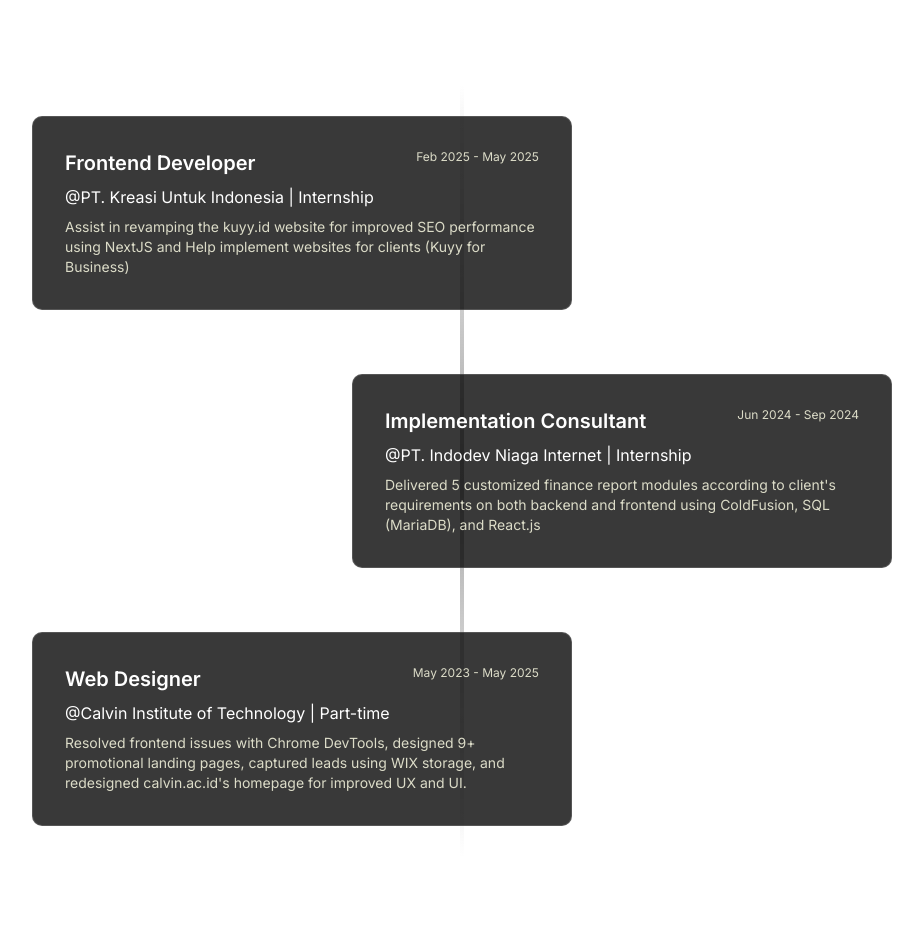
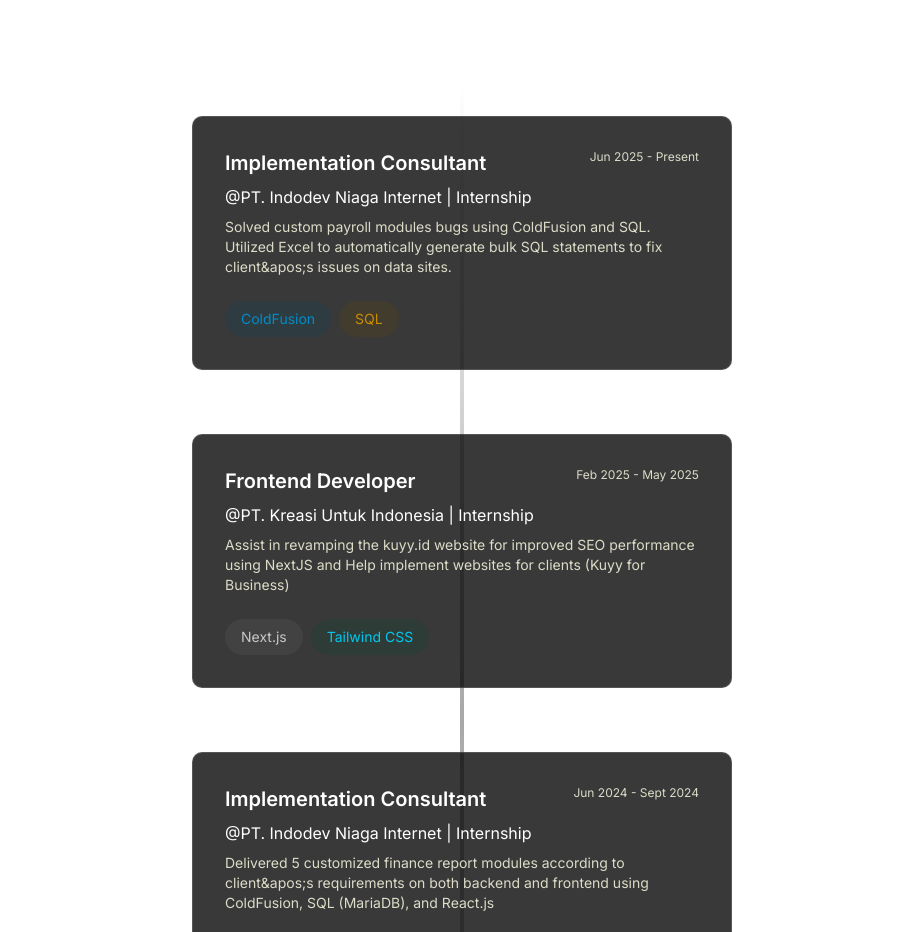
Before and after one commit to hideffrand/portofolio, a Next.js app: page / in a window 1280 px wide. Shown: the part 1868-2800 px from the top of the page, without its empty margins (178-1101 px from the left). Built offline with nearby package versions, Linux system fonts and the light colour scheme.

Commit message:
chores: refactor experience

```diff
--- a/app/components/Experience.tsx
+++ b/app/components/Experience.tsx
@@ -1,39 +1,89 @@
+interface ITechTag {
+  label: string,
+  style: string
+}
+
+const techTag: Record<string, ITechTag> = {
+  sql: { label: "SQL", style: "bg-[rgb(100,70,0,0.2)] text-[rgb(200,140,0)]" },
+  cf: { label: "ColdFusion", style: "bg-[rgb(0,70,100,0.2)] text-[rgb(0,140,200)]" },
+  next: { label: "Next.js", style: "bg-[rgb(100,100,100,0.2)] text-[rgb(200,200,200)]" },
+  tw: { label: "Tailwind CSS", style: "bg-[rgb(0,70,50,0.2)] text-[rgb(0,200,240)]" },
+  css: { label: "CSS", style: "bg-[rgb(0,70,50,0.2)] text-[rgb(0,200,240)]" },
+  html: { label: "HTML", style: "bg-[rgb(0,70,50,0.2)] text-[rgb(0,200,240)]" },
+  react: { label: "React.js", style: "bg-[rgb(0,70,50,0.2)] text-[rgb(0,200,240)]" },
+  figma: { label: "Figma", style: "bg-[rgb(181,122,232,0.1)] text-[rgb(181,122,232)]" },
+  wix: { label: "WIX", style: "bg-[rgb(100,100,100,0.2)] text-[rgb(200,200,200)]" },
+  wp: { label: "WordPress", style: "bg-[rgb(39,138,127,0.2)] text-[rgb(80,158,140)]" },
+}
+
+interface IExperience {
+  title: string,
+  time: string,
+  at: string,
+  type: string,
+  desc: string,
+  stack: string[],
+}
+
+const experiences: IExperience[] = [
+  {
+    title: "Implementation Consultant",
+    time: "Jun 2025 - Present",
+    at: "@PT. Indodev Niaga Internet",
+    type: "Internship",
+    desc: "Solved custom payroll modules bugs using ColdFusion and SQL. Utilized Excel to automatically generate bulk SQL statements to fix client&apos;s issues on data sites.",
+    stack: ["cf", "sql"]
+  },
+  {
+    title: "Frontend Developer",
+    time: "Feb 2025 - May 2025",
+    at: "@PT. Kreasi Untuk Indonesia",
+    type: "Internship",
+    desc: "Assist in revamping the kuyy.id website for improved SEO performance using NextJS and Help implement websites for clients (Kuyy for Business)",
+    stack: ["next", "tw"]
+  },
+  {
+    title: "Implementation Consultant",
+    time: "Jun 2024 - Sept 2024",
+    at: "@PT. Indodev Niaga Internet",
+    type: "Internship",
+    desc: "Delivered 5 customized finance report modules according to client&apos;s requirements on both backend and frontend using ColdFusion, SQL (MariaDB), and React.js",
+    stack: ["react", "cf", "sql"]
+  },
+  {
+    title: "Web Designer",
+    time: "May 2023 - May 2025",
+    at: "@Calvin Institute of Technology",
+    type: "Part-time",
+    desc: "Resolved frontend issues with Chrome DevTools, designed 9+ promotional landing pages, captured leads using WIX storage, and redesigned calvin.ac.id&apos;s homepage for improved UX and UI.",
+    stack: ["figma", "css", "wp", "wix"]
+  },
+]
+
 export default function Experience() {
   return (
     <div className="relative flex flex-col items-center justify-start h-fit">
       <span className="absolute h-full w-1 rounded-full opacity-50 bg-gradient-to-b from-transparent via-[rgb(80,80,80)] to-transparent"></span>
-      <div className="my-8 md:w-full max-w-[540px] p-8 md:-translate-x-40 bg-[rgb(08,08,08,0.8)] border border-[rgb(200,200,200,0.2)] bg-blur-80 rounded-[10px]">
-        <div className="flex flex-col space-y-2">
-          <div className="flex justify-between">
-            <h2 className="md:text-xl text-lg text-white font-semibold">Frontend Developer </h2>
-            <p className="text-xs">Feb 2025 - May 2025</p>
+      {experiences.map((exp, i) => (
+        <div
+          key={i}
+          className={`my-8 md:w-full max-w-[540px] p-8 md:${i % 2 != 0 ? '-' : ''}translate-x-40 bg-[rgb(08,08,08,0.8)] border border-[rgb(200,200,200,0.2)] bg-blur-80 rounded-[10px]`}
+        >
+          <div className="flex flex-col space-y-2">
+            <div className="flex justify-between">
+              <h2 className="md:text-xl text-lg text-white font-semibold">{exp.title}</h2>
+              <p className="text-xs">{exp.time}</p>
+            </div>
+            <p className="text-white">{exp.at}  | {exp.type}</p>
+            <p className="text-sm">{exp.desc}</p>
+            <div className="pt-4 flex gap-2">
+              {exp.stack.map((item, i) => (
+                <div key={i} className={`w-fit px-4 py-2 text-sm rounded-full ${techTag[item].style}`}>{techTag[item].label}</div>
+              ))}
+            </div>
           </div>
-          <p className="text-white">@PT. Kreasi Untuk Indonesia | Internship</p>
-          <p className="text-sm">Assist in revamping the kuyy.id website for improved SEO performance using NextJS and Help implement websites for clients (Kuyy for Business)</p>
         </div>
-      </div>
-
-      <div className="my-8 md:w-full max-w-[540px] p-8 md:translate-x-40 bg-[rgb(08,08,08,0.8)] border border-[rgb(200,200,200,0.2)] bg-blur-80 rounded-[10px]">
-        <div className="flex flex-col space-y-2">
-          <div className="flex justify-between">
-            <h2 className="md:text-xl text-lg text-white font-semibold">Implementation Consultant </h2>
-            <p className="text-xs">Jun 2024 - Sep 2024</p>
-          </div>
-          <p className="text-white">@PT. Indodev Niaga Internet | Internship</p>
-          <p className="text-sm">Delivered 5 customized finance report modules according to client&apos;s requirements on both backend and frontend using ColdFusion, SQL (MariaDB), and React.js</p>
-        </div>
-      </div>
-
-      <div className="my-8 md:w-full max-w-[540px] p-8 md:-translate-x-40 bg-[rgb(08,08,08,0.8)] border border-[rgb(200,200,200,0.2)] bg-blur-80 rounded-[10px]">
-        <div className="flex flex-col space-y-2">
-          <div className="flex justify-between">
-            <h2 className="md:text-xl text-lg text-white font-semibold">Web Designer </h2>
-            <p className="text-xs">May 2023 - May 2025</p>
-          </div>
-          <p className="text-white">@Calvin Institute of Technology | Part-time </p>
-          <p className="text-sm">Resolved frontend issues with Chrome DevTools, designed 9+ promotional landing pages, captured leads using WIX storage, and redesigned calvin.ac.id&apos;s homepage for improved UX and UI.</p>
-        </div>
-      </div>
+      ))}
     </div>
   );
 }
```
